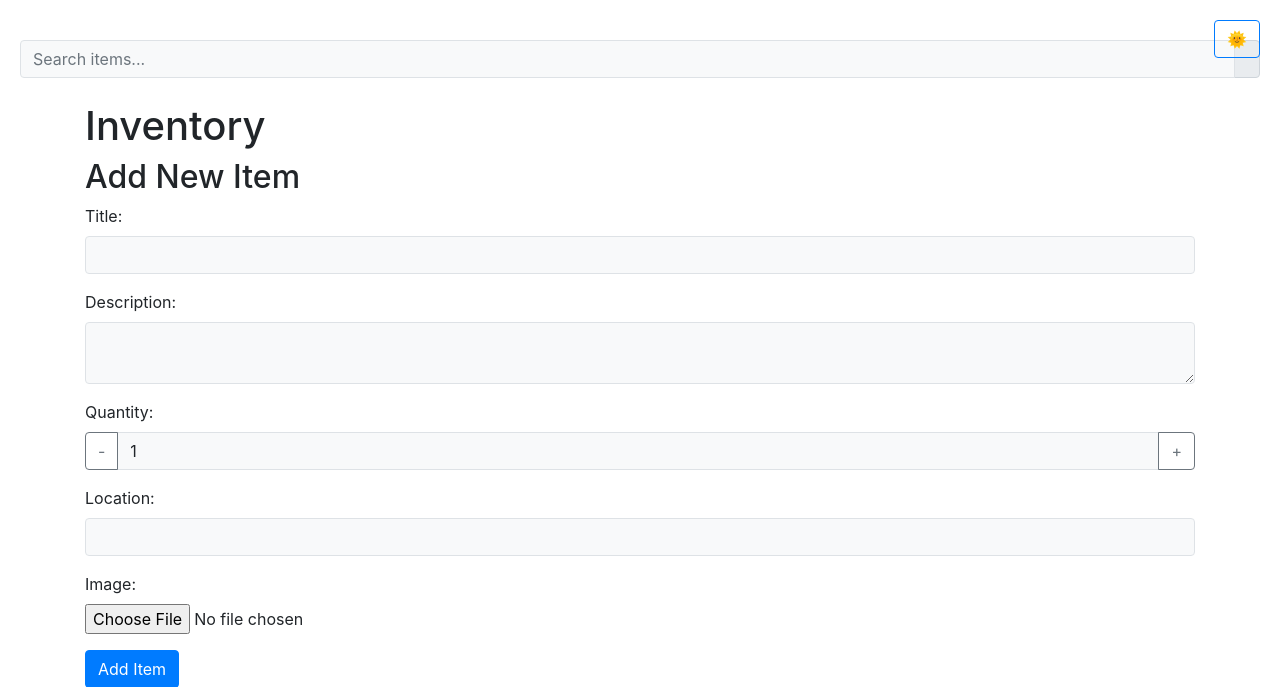
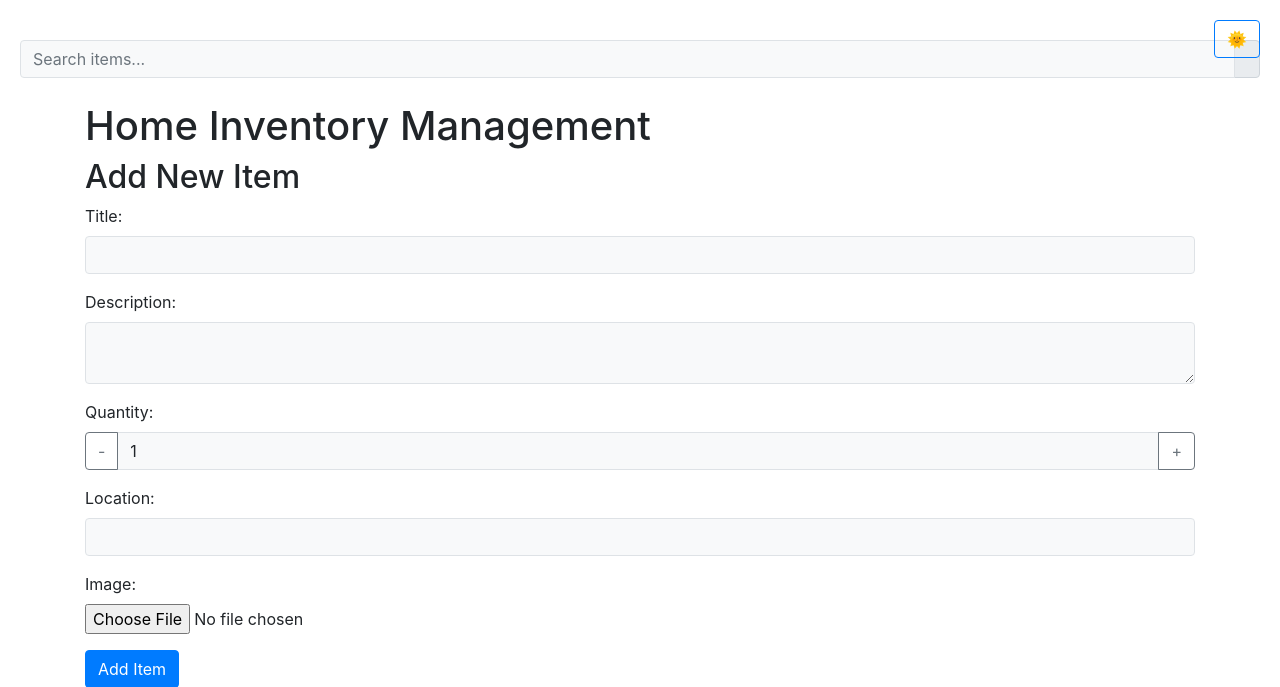
Before and after one commit to daMustermann/HIM-Home-Inventory-Management, a Flask app: page / in a window 1280 px wide. Shown: the top 687 px of the page. Run offline with Flask 3, Linux system fonts and the light colour scheme; some libraries are stand-ins or nearby versions.

Commit message:
Enhance title: Update page titles for better clarity and consistency

```diff
--- a/templates/index.html
+++ b/templates/index.html
@@ -1,7 +1,7 @@
 <!DOCTYPE html>
 <html>
 <head>
-    <title>Inventory</title>
+    <title>Home Inventory Management</title>
 
     <div class="search-container mb-4">
         <div class="input-group">
@@ -178,7 +178,7 @@
     </div>
 
     <div class="container">
-        <h1>Inventory</h1>
+        <h1>Home Inventory Management</h1>
 
         {% with messages = get_flashed_messages(with_categories=true) %}
             {% if messages %}
--- a/templates/item.html
+++ b/templates/item.html
@@ -1,7 +1,7 @@
 <!DOCTYPE html>
 <html>
 <head>
-    <title>{{ item.title }}</title>
+    <title>Home Inventory Management - {{ item.title }}</title>
     <link rel="stylesheet" href="https://stackpath.bootstrapcdn.com/bootstrap/4.5.2/css/bootstrap.min.css">
     <style>
         :root {
```
